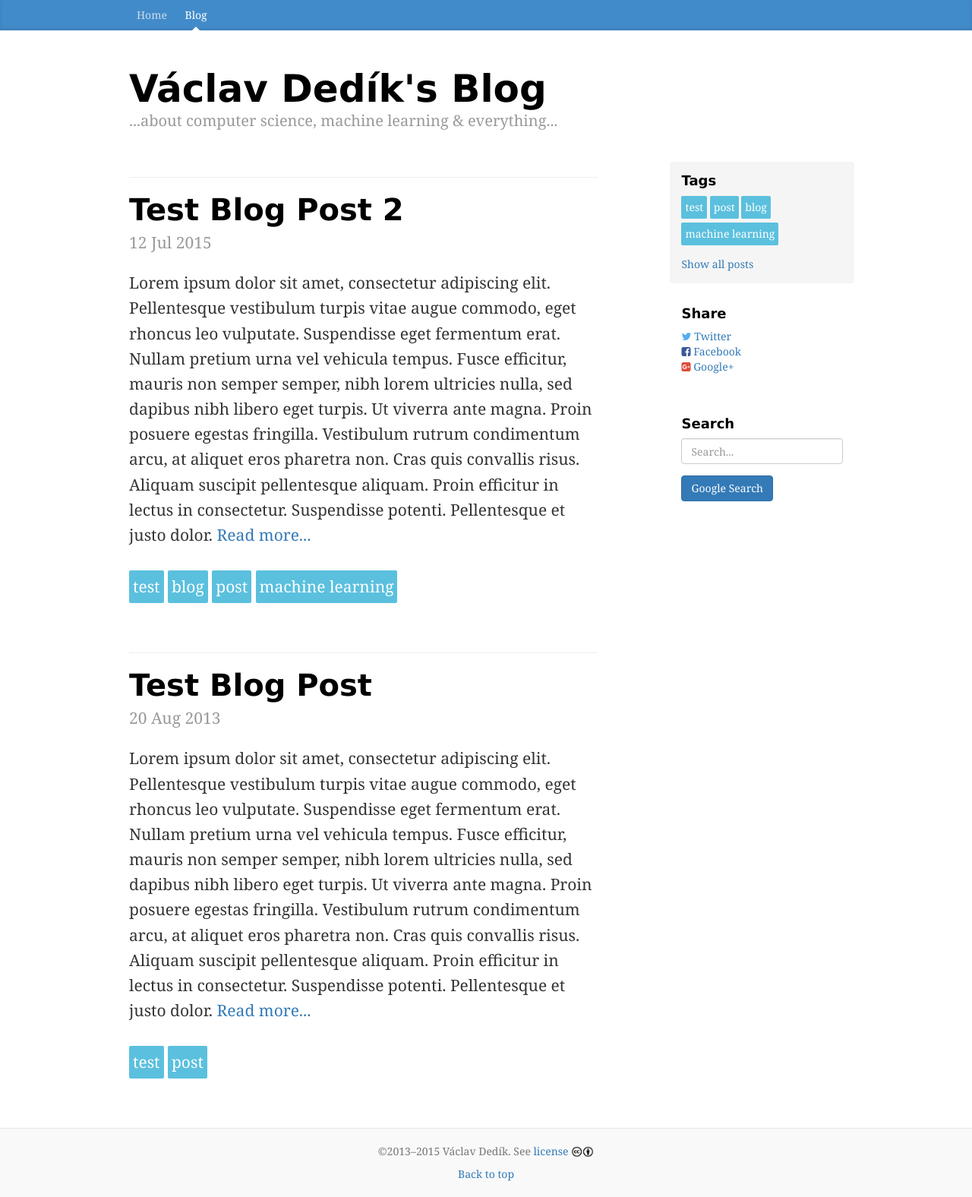
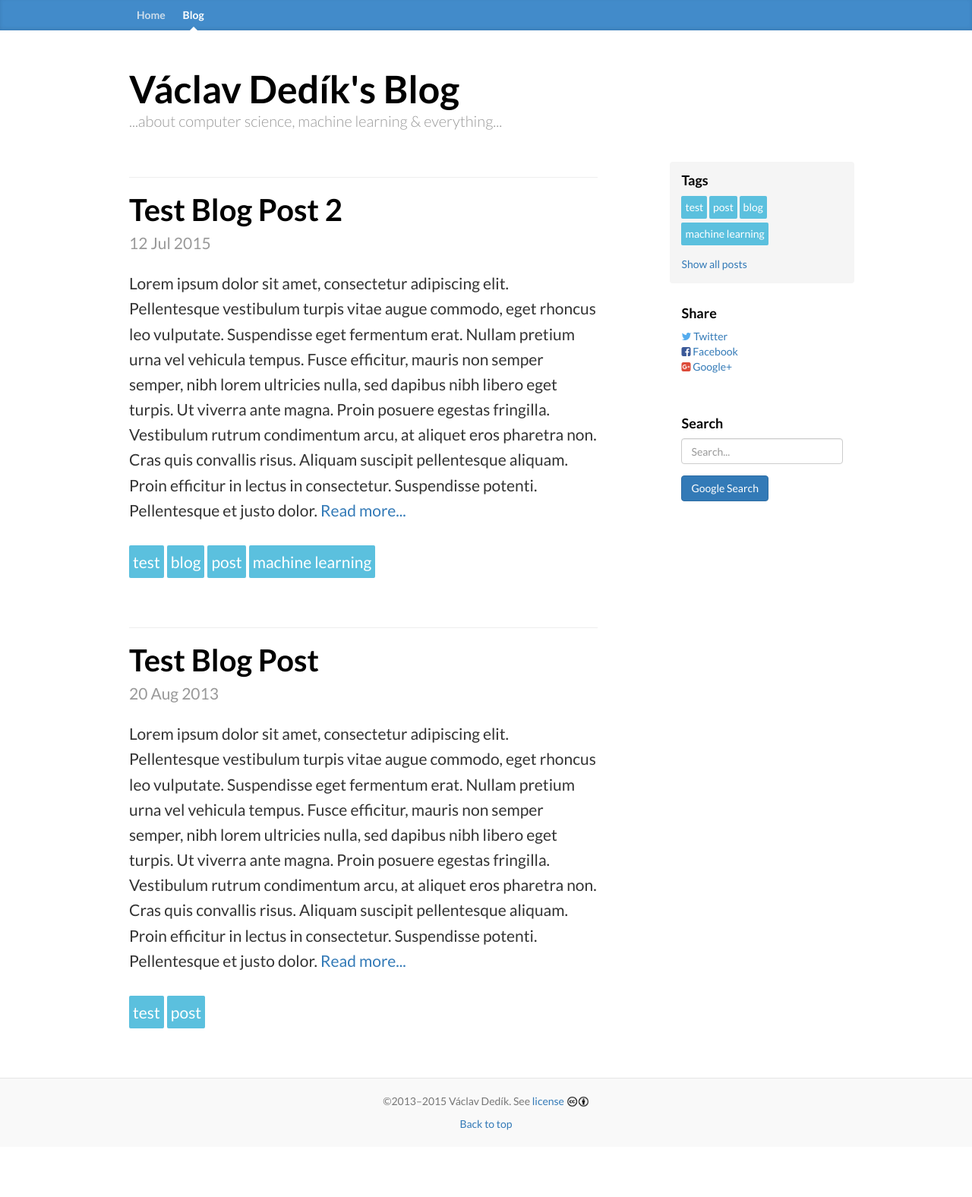
Before and after one commit to VaclavDedik/vaclavdedik.github.io, a Jekyll site: the page built from blog/index.html, in a window 1280 px wide. Shown: the whole page at 76% size. Built offline with Jekyll 4.4.1, drawn with Linux system fonts in a browser that asks for light colours; after the commit the page ends 1510 px from its top, so only the background shows below that.

Commit message:
Set font: lato

```diff
--- a/_layouts/default.html
+++ b/_layouts/default.html
@@ -42,7 +42,7 @@
                 <div class="container">
                     <nav class="blog-nav">
                     {% for link in site.navigation %}
-                        <a class="blog-nav-item {%if curr_url == link.url or page.nav_group == link.url%}active{%endif%} {%if link.url == '/blog/'%}disabled{%endif%}" href="{{link.url}}">{{link.text}}</a>
+                        <a class="blog-nav-item {%if curr_url == link.url or page.nav_group == link.url%}active{%endif%} {%if link.url == '/blog/'%}disabled{%endif%}" href="{{link.url}}"><b>{{link.text}}</b></a>
                     {% endfor %}
                     </nav>
                 </div>
--- a/css/main.css
+++ b/css/main.css
@@ -1,3 +1,5 @@
+@import url("http://fonts.googleapis.com/css?family=Lato:300,400,700,300italic,400italic,700italic");
+
 /*
  * Globals
  */
@@ -11,9 +13,8 @@ html, body {
 }
 
 body {
-  font-family: Georgia,Cambria,"Times New Roman",Times,serif;
   font-weight: 400;
-  font-style: normal;
+  font-family: "Lato", "Lucida Grande", "Tahoma", sans-serif;
   text-rendering: optimizeLegibility;
   -webkit-font-smoothing: antialiased;
   -moz-osx-font-smoothing: grayscale;
@@ -46,9 +47,7 @@ h4, .h4,
 h5, .h5,
 h6, .h6 {
   margin-top: 40px;
-  font-family: "Lucida Grande","Lucida Sans Unicode","Lucida Sans",Geneva,Verdana,sans-serif;
   font-weight: 700;
-  font-style: normal;
   color: #000;
 }
 
@@ -169,7 +168,6 @@ h3, .h3 {
 .blog-main {
   font-size: 21px;
   line-height: 1.58;
-  font-style: normal;
 }
 
 .blog-main .content p {
```
Also changed, not shown: 1 other file.
